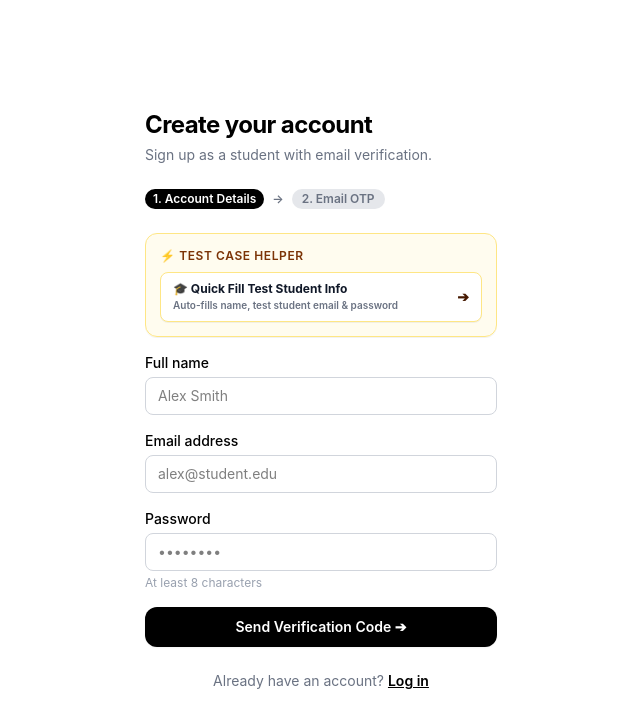
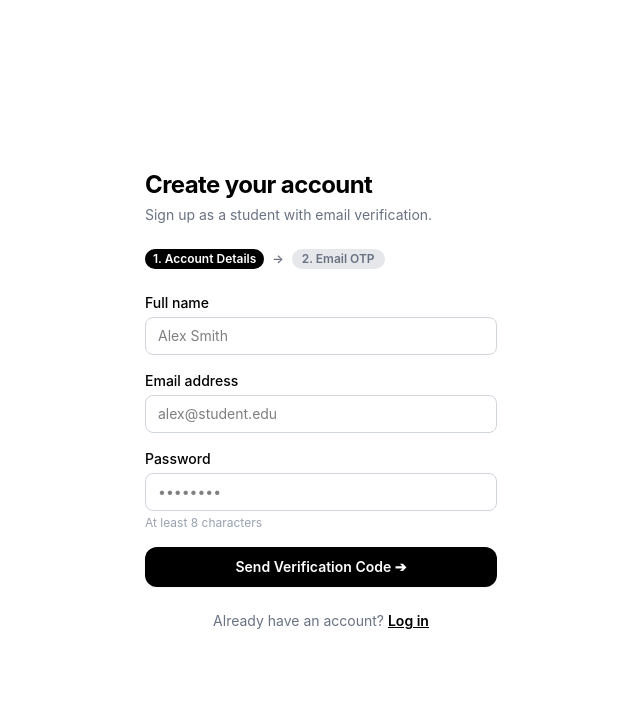
Before and after one commit to ykaadii/CampusCanteen-v2, a React (Vite) app in the folder frontend/: page /signup in a window 1280 px wide. Shown: the top 728 px of the page, without its empty margins (319-959 px from the left). Built offline with nearby package versions, Linux system fonts and the light colour scheme; no server answers.

Commit message:
Remove extra Helper box from Signup step 1 while keeping clean blue box notice

```diff
--- a/frontend/src/pages/Signup.jsx
+++ b/frontend/src/pages/Signup.jsx
@@ -99,29 +99,6 @@ export default function Signup() {
       {/* STEP 1: SIGNUP FORM */}
       {step === 1 && (
         <form onSubmit={handleSendOtp} className="flex flex-col gap-4">
-          {/* 🧪 Test Case Quick Fill Helper */}
-          <div className="rounded-xl border border-amber-200 bg-amber-50/80 p-3.5 shadow-2xs">
-            <div className="flex items-center justify-between text-xs font-semibold uppercase tracking-wider text-amber-900 mb-2">
-              <span className="flex items-center gap-1">⚡ Test Case Helper</span>
-            </div>
-            <button
-              type="button"
-              onClick={() =>
-                setForm({
-                  name: "Test Student " + Math.floor(Math.random() * 900 + 100),
-                  email: "test.student" + Math.floor(Math.random() * 900 + 100) + "@student.edu",
-                  password: "studentpassword123",
-                })
-              }
-              className="w-full py-2 px-3 bg-white hover:bg-amber-100 border border-amber-200 rounded-lg text-xs font-semibold text-amber-950 transition-all cursor-pointer text-left flex items-center justify-between shadow-2xs"
-            >
-              <div>
-                <div className="font-bold text-gray-900">🎓 Quick Fill Test Student Info</div>
-                <span className="text-[10px] text-gray-500">Auto-fills name, test student email & password</span>
-              </div>
-              <span className="text-sm">➔</span>
-            </button>
-          </div>
 
           <div>
             <label className="mb-1 block text-sm font-medium">Full name</label>
```
